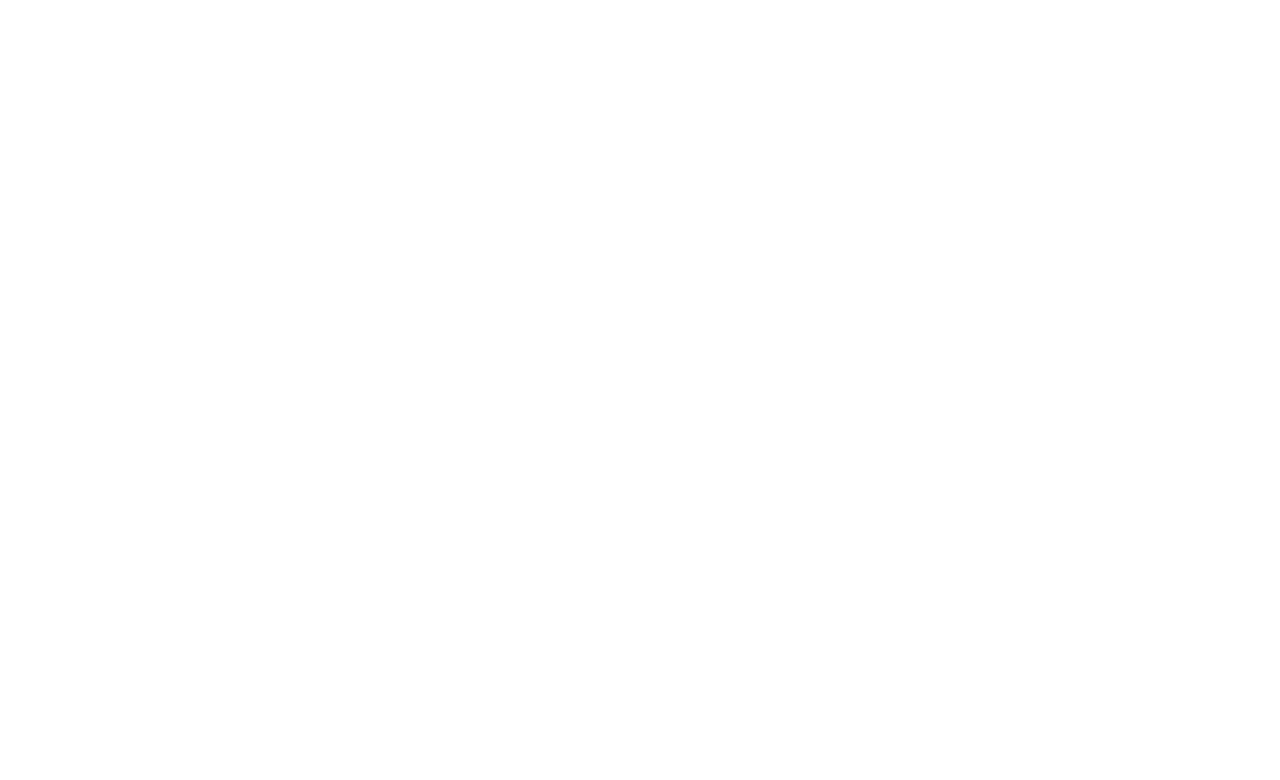
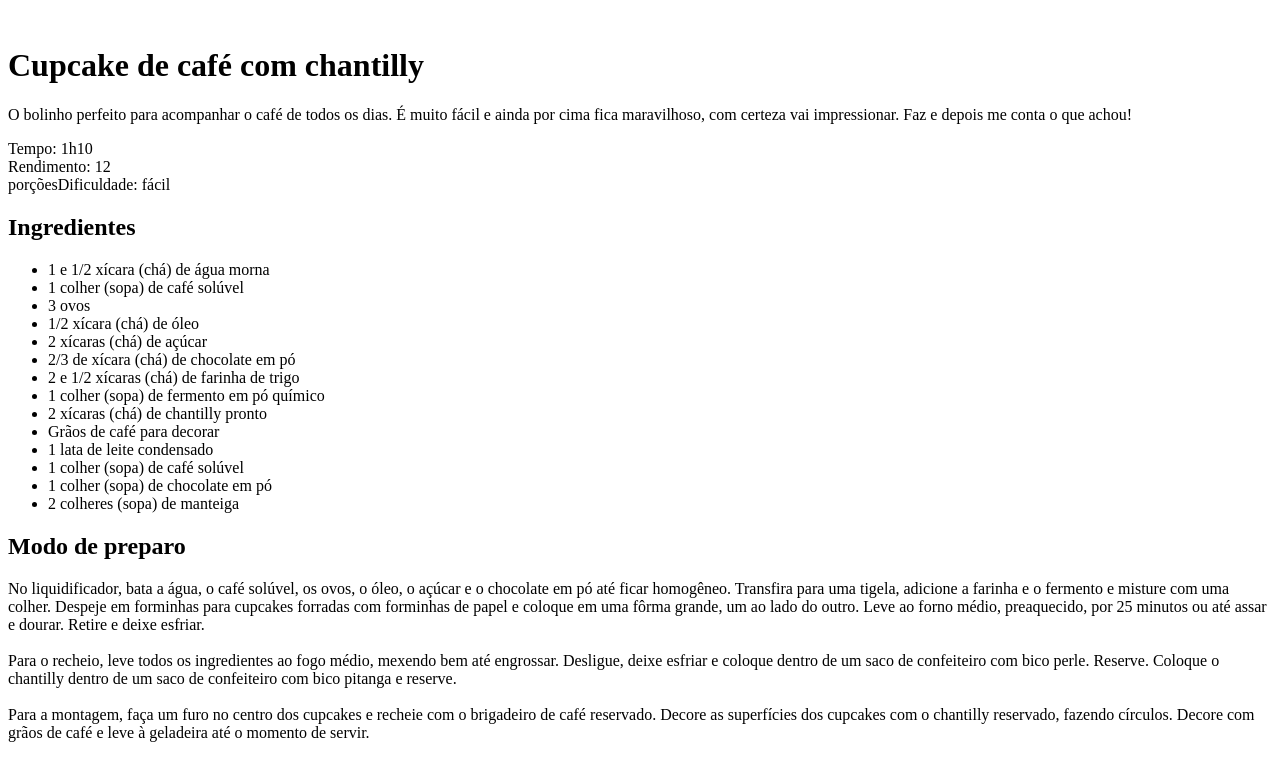
Before and after one commit to CarolGonzaga/pagina-de-receita, a plain HTML site: page index.html in a window 1280 px wide. Drawn offline with Linux system fonts and the light colour scheme.

Commit message:
iniciando a estrutura html

```diff
--- a/index.html
+++ b/index.html
@@ -8,7 +8,57 @@
 </head>
 
 <body>
-
+    <div class="container" id="page">
+        <img src="" alt="">
+        <main>
+            <setion id="about">
+                <h1>Cupcake de café com chantilly</h1>
+                <p>O bolinho perfeito para acompanhar o café de todos os dias. É muito fácil e ainda por cima fica
+                    maravilhoso, com certeza vai impressionar. Faz e depois me conta o que achou!</p>
+                <p>
+                    Tempo: 1h10 <br>
+                    Rendimento: 12 <br>
+                    porçõesDificuldade: fácil
+                </p>
+            </setion>
+            <setion id="ingredients">
+                <h2>Ingredientes</h2>
+                <ul>
+                    <li>1 e 1/2 xícara (chá) de água morna</li>
+                    <li>1 colher (sopa) de café solúvel</li>
+                    <li>3 ovos</li>
+                    <li>1/2 xícara (chá) de óleo</li>
+                    <li>2 xícaras (chá) de açúcar</li>
+                    <li>2/3 de xícara (chá) de chocolate em pó</li>
+                    <li>2 e 1/2 xícaras (chá) de farinha de trigo</li>
+                    <li>1 colher (sopa) de fermento em pó químico</li>
+                    <li>2 xícaras (chá) de chantilly pronto</li>
+                    <li>Grãos de café para decorar</li>
+                    <li>1 lata de leite condensado</li>
+                    <li>1 colher (sopa) de café solúvel</li>
+                    <li>1 colher (sopa) de chocolate em pó</li>
+                    <li>2 colheres (sopa) de manteiga</li>
+                </ul>
+            </setion>
+            <setion id="preparation">
+                <h2>Modo de preparo</h2>
+                <p>No liquidificador, bata a água, o café solúvel, os ovos, o óleo, o açúcar e o chocolate em pó até
+                    ficar homogêneo. Transfira para uma tigela, adicione a farinha e o fermento e misture com uma
+                    colher. Despeje em forminhas para cupcakes forradas com forminhas de papel e coloque em uma fôrma
+                    grande, um ao lado do outro. Leve ao forno médio, preaquecido, por 25 minutos ou até assar e dourar.
+                    Retire e deixe esfriar.
+                    <br><br>
+                    Para o recheio, leve todos os ingredientes ao fogo médio, mexendo bem até engrossar. Desligue, deixe
+                    esfriar e coloque dentro de um saco de confeiteiro com bico perle. Reserve. Coloque o chantilly
+                    dentro de um saco de confeiteiro com bico pitanga e reserve.
+                    <br><br>
+                    Para a montagem, faça um furo no centro dos cupcakes e recheie com o brigadeiro de café reservado.
+                    Decore as superfícies dos cupcakes com o chantilly reservado, fazendo círculos. Decore com grãos de
+                    café e leve à geladeira até o momento de servir.
+                </p>
+            </setion>
+        </main>
+    </div>
 </body>
 
 </html>
```
